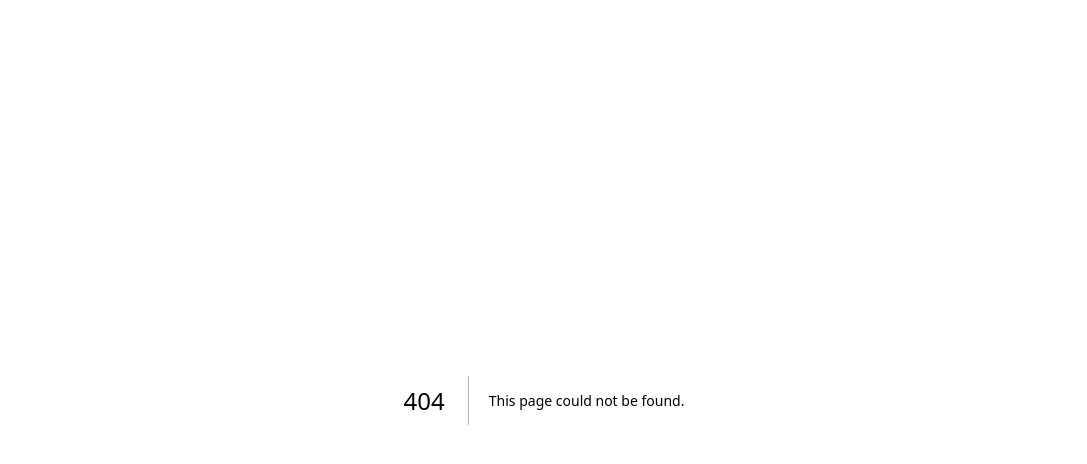
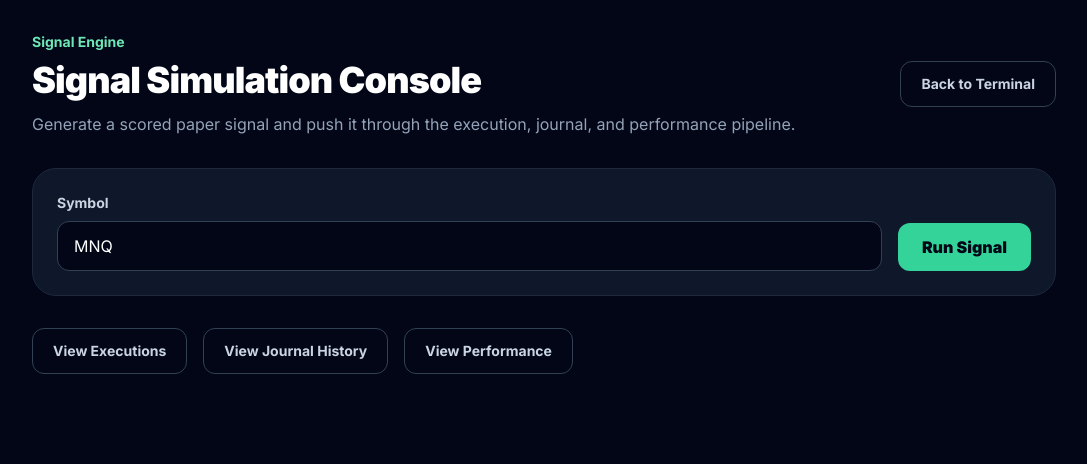
Before and after one commit to bearishbully-edge/bearishbullyedge.com, a Next.js app: page /dashboard/signals in a window 1280 px wide. Before the commit this address had no page. Shown: the top 464 px of the page, without its empty margins (96-1183 px from the left). Built offline with nearby package versions, Linux system fonts and the light colour scheme.

Commit message:
Add signal simulation console

```diff
--- /dev/null
+++ b/app/dashboard/signals/page.tsx
@@ -0,0 +1,228 @@
+'use client';
+
+import { useState } from 'react';
+
+type SignalResult = {
+  ok: boolean;
+  signal?: {
+    symbol: string;
+    tradeSide: string;
+    confidenceScore: number;
+    setupGrade: string;
+    conditions: {
+      biasAligned: boolean;
+      volatilityExpansion: boolean;
+      liquidityMapped: boolean;
+      cycleAligned: boolean;
+      economicRiskClear: boolean;
+    };
+  };
+  execution?: {
+    ok: boolean;
+    executionId?: string;
+    journalEntryId?: string;
+    reused?: boolean;
+    error?: string;
+    message?: string;
+  };
+};
+
+export default function SignalsPage() {
+  const [symbol, setSymbol] = useState('MNQ');
+  const [loading, setLoading] = useState(false);
+  const [result, setResult] = useState<SignalResult | null>(null);
+
+  const runSignal = async () => {
+    setLoading(true);
+    setResult(null);
+
+    const response = await fetch('/api/signals/simulate', {
+      method: 'POST',
+      headers: { 'Content-Type': 'application/json' },
+      body: JSON.stringify({
+        userId: 'ebddb73c-c217-4c47-bb3e-187b731159fe',
+        symbol,
+      }),
+    });
+
+    const data = (await response.json()) as SignalResult;
+
+    setResult(data);
+    setLoading(false);
+  };
+
+  return (
+    <main className="min-h-screen bg-slate-950 px-6 py-8 text-white">
+      <div className="mx-auto max-w-5xl">
+        <div className="mb-8 flex flex-col gap-4 md:flex-row md:items-center md:justify-between">
+          <div>
+            <p className="text-sm font-bold text-emerald-300">
+              Signal Engine
+            </p>
+
+            <h1 className="mt-2 text-4xl font-black tracking-tight">
+              Signal Simulation Console
+            </h1>
+
+            <p className="mt-3 max-w-3xl text-slate-400">
+              Generate a scored paper signal and push it through the execution,
+              journal, and performance pipeline.
+            </p>
+          </div>
+
+          <a
+            href="/dashboard"
+            className="rounded-xl border border-slate-700 px-5 py-3 text-sm font-bold text-slate-300 hover:bg-slate-900 hover:text-white"
+          >
+            Back to Terminal
+          </a>
+        </div>
+
+        <section className="rounded-3xl border border-slate-800 bg-slate-900 p-6">
+          <div className="grid gap-4 md:grid-cols-[1fr_auto] md:items-end">
+            <label>
+              <span className="mb-2 block text-sm font-bold text-slate-300">
+                Symbol
+              </span>
+
+              <input
+                value={symbol}
+                onChange={(event) => setSymbol(event.target.value.toUpperCase())}
+                className="w-full rounded-xl border border-slate-700 bg-slate-950 px-4 py-3 text-white outline-none focus:border-emerald-400"
+              />
+            </label>
+
+            <button
+              onClick={runSignal}
+              disabled={loading}
+              className="rounded-xl bg-emerald-400 px-6 py-3 font-black text-slate-950 hover:bg-emerald-300 disabled:cursor-not-allowed disabled:bg-slate-700 disabled:text-slate-400"
+            >
+              {loading ? 'Running Signal...' : 'Run Signal'}
+            </button>
+          </div>
+        </section>
+
+        {result && (
+          <section className="mt-8 rounded-3xl border border-slate-800 bg-slate-900 p-6">
+            <div className="mb-5 text-sm font-black uppercase tracking-[0.2em] text-slate-500">
+              Result
+            </div>
+
+            <div
+              className={
+                result.ok
+                  ? 'text-4xl font-black text-emerald-300'
+                  : 'text-4xl font-black text-red-300'
+              }
+            >
+              {result.ok ? 'SIGNAL ACCEPTED' : 'SIGNAL FAILED'}
+            </div>
+
+            {result.signal && (
+              <div className="mt-6 grid gap-4 md:grid-cols-4">
+                <Metric label="Symbol" value={result.signal.symbol} />
+                <Metric label="Side" value={result.signal.tradeSide} />
+                <Metric
+                  label="Confidence"
+                  value={`${result.signal.confidenceScore}%`}
+                />
+                <Metric label="Grade" value={result.signal.setupGrade} />
+              </div>
+            )}
+
+            {result.signal && (
+              <div className="mt-6 grid gap-3 md:grid-cols-5">
+                <Condition
+                  label="Bias"
+                  active={result.signal.conditions.biasAligned}
+                />
+                <Condition
+                  label="Volatility"
+                  active={result.signal.conditions.volatilityExpansion}
+                />
+                <Condition
+                  label="Liquidity"
+                  active={result.signal.conditions.liquidityMapped}
+                />
+                <Condition
+                  label="Cycle"
+                  active={result.signal.conditions.cycleAligned}
+                />
+                <Condition
+                  label="Econ Risk"
+                  active={result.signal.conditions.economicRiskClear}
+                />
+              </div>
+            )}
+
+            {result.execution && (
+              <div className="mt-6 rounded-2xl border border-slate-800 bg-slate-950 p-5 text-sm text-slate-300">
+                <div>
+                  <span className="font-black text-white">Execution:</span>{' '}
+                  {result.execution.executionId ?? 'none'}
+                </div>
+
+                <div className="mt-2">
+                  <span className="font-black text-white">Journal:</span>{' '}
+                  {result.execution.journalEntryId ?? 'none'}
+                </div>
+              </div>
+            )}
+          </section>
+        )}
+
+        <div className="mt-8 flex flex-wrap gap-4">
+          <a
+            href="/dashboard/executions"
+            className="rounded-xl border border-slate-700 px-5 py-3 text-sm font-bold text-slate-300 hover:bg-slate-900 hover:text-white"
+          >
+            View Executions
+          </a>
+
+          <a
+            href="/dashboard/journal/history"
+            className="rounded-xl border border-slate-700 px-5 py-3 text-sm font-bold text-slate-300 hover:bg-slate-900 hover:text-white"
+          >
+            View Journal History
+          </a>
+
+          <a
+            href="/dashboard/performance"
+            className="rounded-xl border border-slate-700 px-5 py-3 text-sm font-bold text-slate-300 hover:bg-slate-900 hover:text-white"
+          >
+            View Performance
+          </a>
+        </div>
+      </div>
+    </main>
+  );
+}
+
+function Metric({ label, value }: { label: string; value: string }) {
+  return (
+    <div className="rounded-2xl border border-slate-800 bg-slate-950 p-4">
+      <div className="text-xs font-bold uppercase tracking-wide text-slate-500">
+        {label}
+      </div>
+
+      <div className="mt-2 text-xl font-black text-white">{value}</div>
+    </div>
+  );
+}
+
+function Condition({ label, active }: { label: string; active: boolean }) {
+  return (
+    <div
+      className={
+        active
+          ? 'rounded-2xl border border-emerald-400/40 bg-emerald-400/10 p-4 text-emerald-300'
+          : 'rounded-2xl border border-red-400/30 bg-red-400/10 p-4 text-red-300'
+      }
+    >
+      <div className="text-xs font-bold uppercase tracking-wide">{label}</div>
+      <div className="mt-2 text-sm font-black">
+        {active ? 'PASS' : 'FAIL'}
+      </div>
+    </div>
+  );
+}
```
